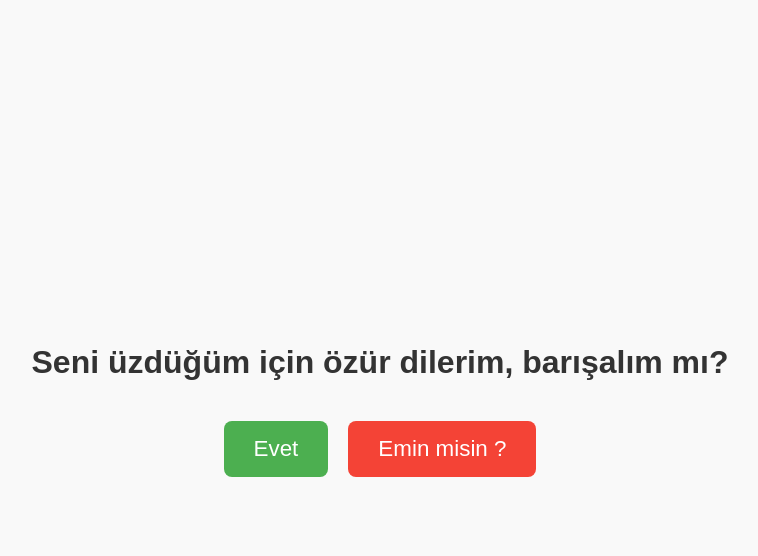
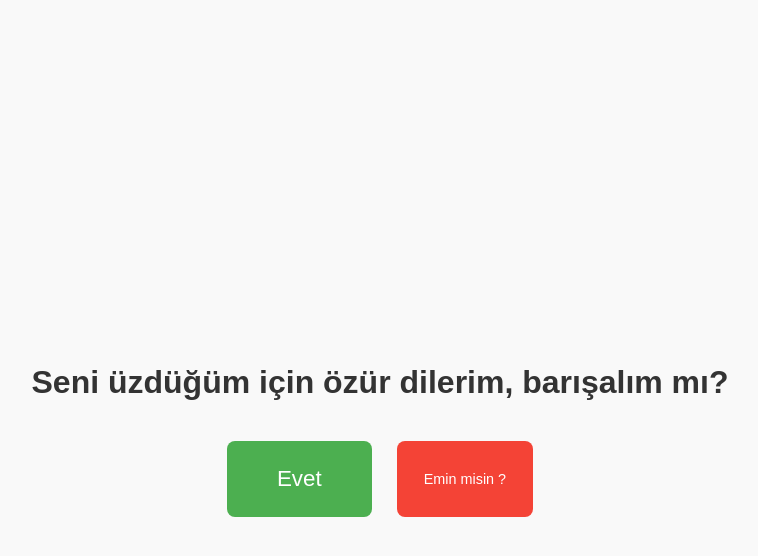
Before and after one commit to Omertt/ozur, a plain HTML site: page index.html in a window 1280 px wide. Both pictures are taken after a click on the button "Hayır". Shown: the whole page, without its empty margins (260-1018 px from the left). Drawn offline with Linux system fonts and the light colour scheme.

Commit message:
index.html

```diff
--- a/index.html
+++ b/index.html
@@ -10,11 +10,13 @@
       flex-direction: column;
       justify-content: center;
       align-items: center;
-      height: 100vh;
+      min-height: 100vh;
       margin: 0;
       background-color: #f9f9f9;
       font-family: Arial, sans-serif;
       text-align: center;
+      transition: padding 0.3s;
+      padding: 20px; /* Başlangıç padding */
     }
     h1 {
       font-size: 2rem;
@@ -24,6 +26,7 @@
     .buttons {
       display: flex;
       gap: 20px;
+      transition: gap 0.3s;
     }
     button {
       padding: 15px 30px;
@@ -32,7 +35,8 @@
       border-radius: 8px;
       cursor: pointer;
       color: white;
-      transition: background-color 0.3s, font-size 0.3s;
+      transition: background-color 0.3s, font-size 0.3s, padding 0.3s;
+      white-space: nowrap;
     }
     .yes {
       background-color: #4caf50;
@@ -48,7 +52,7 @@
     }
     #finalMessage img {
       margin-top: 20px;
-      width: 200px;
+      width: 250px;
       max-width: 90vw;
       border-radius: 10px;
     }
@@ -79,29 +83,50 @@
     const yesBtn = document.getElementById("yesBtn");
     const buttonsDiv = document.getElementById("buttons");
     const message = document.getElementById("message");
+    const body = document.body;
 
     // Başlangıç font büyüklükleri (rem)
     let yesFontSize = 1;
     let noFontSize = 1;
+    // Başlangıç padding ve gap
+    let bodyPadding = 20; // px
+    let buttonsGap = 20;  // px
 
     noBtn.addEventListener("click", () => {
       clickCount++;
       if (clickCount < messages.length) {
         noBtn.textContent = messages[clickCount];
 
-        // Her tıklamada butonlar büyür
+        // Evet büyür, hayır küçülür
         yesFontSize += 0.4;
-        noFontSize += 0.4;
+        noFontSize -= 0.1;
+        if (noFontSize < 0.5) noFontSize = 0.5;
 
         yesBtn.style.fontSize = `${yesFontSize}rem`;
         noBtn.style.fontSize = `${noFontSize}rem`;
+
+        // Buton padding büyür (daha büyük buton)
+        let yesPaddingV = 15 + clickCount * 10; // dikey padding
+        let yesPaddingH = 30 + clickCount * 20; // yatay padding
+        yesBtn.style.padding = `${yesPaddingV}px ${yesPaddingH}px`;
+
+        // Hayır buton küçülür
+        let noPaddingV = 15 - clickCount * 1.5;
+        let noPaddingH = 30 - clickCount * 3;
+        noPaddingV = noPaddingV < 5 ? 5 : noPaddingV;
+        noPaddingH = noPaddingH < 10 ? 10 : noPaddingH;
+        noBtn.style.padding = `${noPaddingV}px ${noPaddingH}px`;
+
+        // Sayfa padding ve butonlar arası boşluk büyüsün
+        bodyPadding += 10;
+        buttonsGap += 5;
+        body.style.padding = `${bodyPadding}px`;
+        buttonsDiv.style.gap = `${buttonsGap}px`;
       } else {
-        // Son hali: sadece EVET butonu büyük ve merkezde
+        // Son hali: sadece büyük EVET butonu
         message.textContent = "";
-        buttonsDiv.innerHTML = `<button class="yes" style="font-size: 6rem; padding: 50px 100px;" id="finalYesBtn">Evet</button>`;
-        document
-          .getElementById("finalYesBtn")
-          .addEventListener("click", showFinalMessage);
+        buttonsDiv.innerHTML = `<button class="yes" style="font-size: 7rem; padding: 70px 140px;" id="finalYesBtn">Evet</button>`;
+        document.getElementById("finalYesBtn").addEventListener("click", showFinalMessage);
       }
     });
 
@@ -112,7 +137,7 @@
     function showFinalMessage() {
       document.body.innerHTML = `
         <h1 style="font-size: 3rem; color: #4caf50;">Evet diyeceğini biliyordum! Teşekkür ederimm <3</h1>
-        <img src="https://i.imgur.com/4AiXzf8.jpg" alt="Birbirine sarılan kediler" />
+        <img src="https://cdn.pixabay.com/photo/2017/02/20/18/03/cats-2083492_960_720.jpg" alt="Birbirine sarılan kediler" />
       `;
     }
   </script>
```
